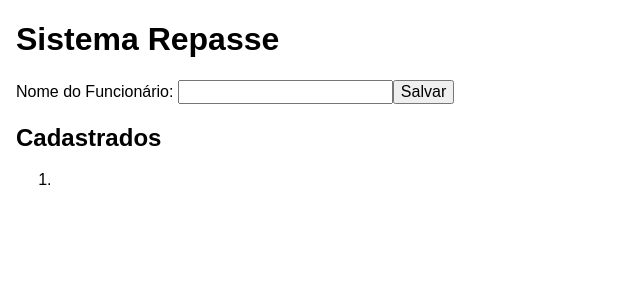
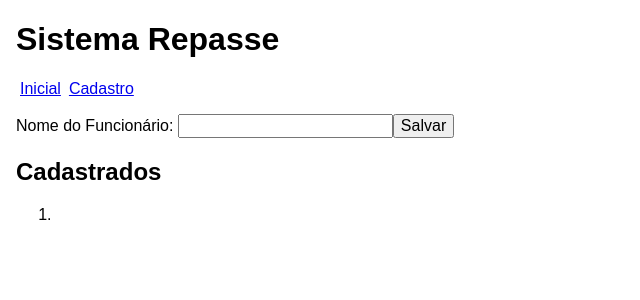
Before and after one commit to TRE-TO/aplicacao-modelo, a React (Create React App) app: page /cadastro in a window 1280 px wide. Both pictures are taken after a click on the button "Salvar". Shown: the top 300 px of the page, without its empty margins (0-640 px from the left). Built offline with nearby package versions, Linux system fonts and the light colour scheme.

Commit message:
Adicionado roteamento com react-router-dom.

```diff
--- a/package.json
+++ b/package.json
@@ -14,6 +14,7 @@
     "eject": "react-scripts eject"
   },
   "devDependencies": {
+    "react-router-dom": "^4.2.2",
     "tachyons": "^4.9.1"
   }
 }
--- a/src/App.js
+++ b/src/App.js
@@ -3,26 +3,6 @@ import 'tachyons';
 import { Cabecalho } from './componentes/Cabecalho';
 
 class App extends Component {
-
-  constructor(props) {
-    super(props);
-    this.state = {
-      nome: '',
-      funcionarios: []
-    }
-
-    this.trataAlteracao = this.trataAlteracao.bind(this);
-  }
-
-  trataAlteracao(e) {
-    this.setState({nome: e.target.value});
-  }
-
-  trataEnvio(e) {
-    this.setState(estadoAnterior => ({
-      funcionarios: estadoAnterior.funcionarios.concat(estadoAnterior.nome)
-    }));
-  }
 
   render() {
     return (
@@ -30,19 +10,7 @@ class App extends Component {
 
         <Cabecalho/>
 
-        <p className="">
-          Nome do Funcionário: <input type="text" value={this.state.nome} onChange={this.trataAlteracao} />
-          <button onClick={this.trataEnvio.bind(this)}>Salvar</button>
-        </p>
-
-        {this.state.funcionarios.length == 0 ||
-          <div>
-            <h2>Cadastrados</h2>
-            <ol>
-              {this.state.funcionarios.map(f => <li>{f}</li>)}
-            </ol>
-          </div>
-        }
+        {this.props.children}
 
       </div>
     );
--- a/src/componentes/Cabecalho.js
+++ b/src/componentes/Cabecalho.js
@@ -1,12 +1,16 @@
-
 import React, { Component } from 'react';
+import { Link } from 'react-router-dom';
+import Inicial from './Inicial';
+import Cadastro from './Cadastro';
 
 export class Cabecalho extends Component {
 
     render() {
         return (
             <header className="">
-            <h1 className="">Sistema Repasse</h1>
+                <h1 className="">Sistema Repasse</h1>
+                <Link className="ph1" to="/">Inicial</Link>
+                <Link className="ph1" to="/Cadastro">Cadastro</Link>
             </header>
         );
     }
--- /dev/null
+++ b/src/componentes/Cadastro.js
@@ -0,0 +1,44 @@
+import React, { Component } from 'react';
+
+export default class Cadastro extends Component {
+
+    constructor(props) {
+        super(props);
+        this.state = {
+          nome: '',
+          funcionarios: []
+        }
+
+        this.trataAlteracao = this.trataAlteracao.bind(this);
+    }
+
+    trataAlteracao(e) {
+        this.setState({nome: e.target.value});
+    }
+
+    trataEnvio(e) {
+        this.setState(estadoAnterior => ({
+            funcionarios: estadoAnterior.funcionarios.concat(estadoAnterior.nome)
+        }));
+    }
+
+    render() {
+        return (
+            <div>
+                <p className="">
+                    Nome do Funcionário: <input type="text" value={this.state.nome} onChange={this.trataAlteracao} />
+                    <button onClick={this.trataEnvio.bind(this)}>Salvar</button>
+                </p>
+
+                {this.state.funcionarios.length === 0 ||
+                <div>
+                    <h2>Cadastrados</h2>
+                    <ol>
+                        {this.state.funcionarios.map(f => <li>{f}</li>)}
+                    </ol>
+                </div>
+                }
+            </div>
+        );
+    }
+}
--- /dev/null
+++ b/src/componentes/Inicial.js
@@ -0,0 +1,11 @@
+import React, { Component } from 'react';
+
+export default class Inicial extends Component {
+
+    render() {
+        return (
+            <h2>Esta é a página inicial</h2>
+        );
+    }
+
+}
--- a/src/index.js
+++ b/src/index.js
@@ -3,6 +3,18 @@ import ReactDOM from 'react-dom';
 import './index.css';
 import App from './App';
 import registerServiceWorker from './registerServiceWorker';
+import {BrowserRouter as Router, Route, Switch} from 'react-router-dom';
+import Cadastro from './componentes/Cadastro';
+import Inicial from './componentes/Inicial';
 
-ReactDOM.render(<App />, document.getElementById('root'));
+ReactDOM.render(
+    <Router>
+        <App>
+            <Switch>
+                <Route exact path="/" component={Inicial} />
+                <Route path="/cadastro" component={Cadastro} />
+            </Switch>
+        </App>
+    </Router>,
+    document.getElementById('root'));
 registerServiceWorker();
```
Also changed, not shown: 1 other file (tests, documents, lock files or other folders).
